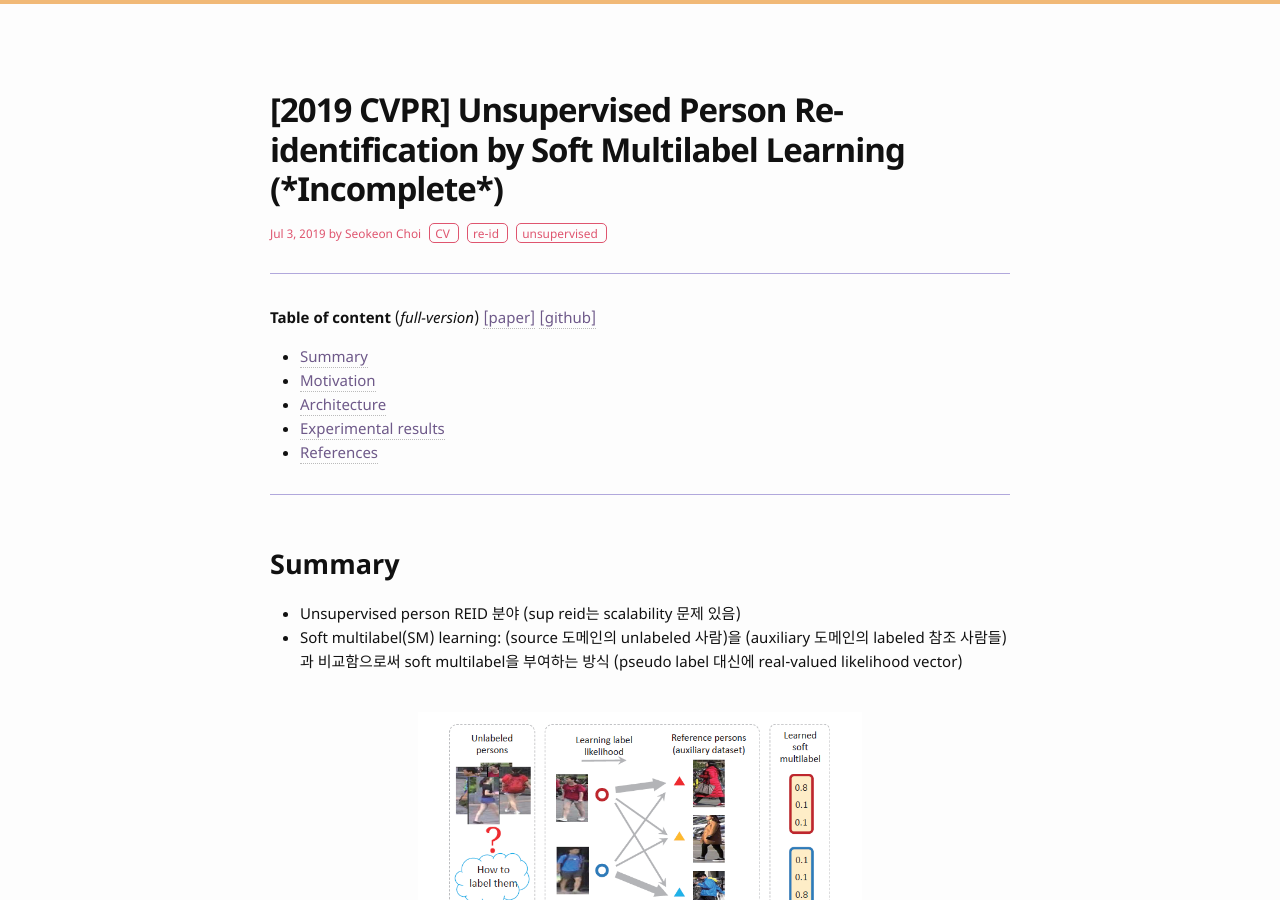
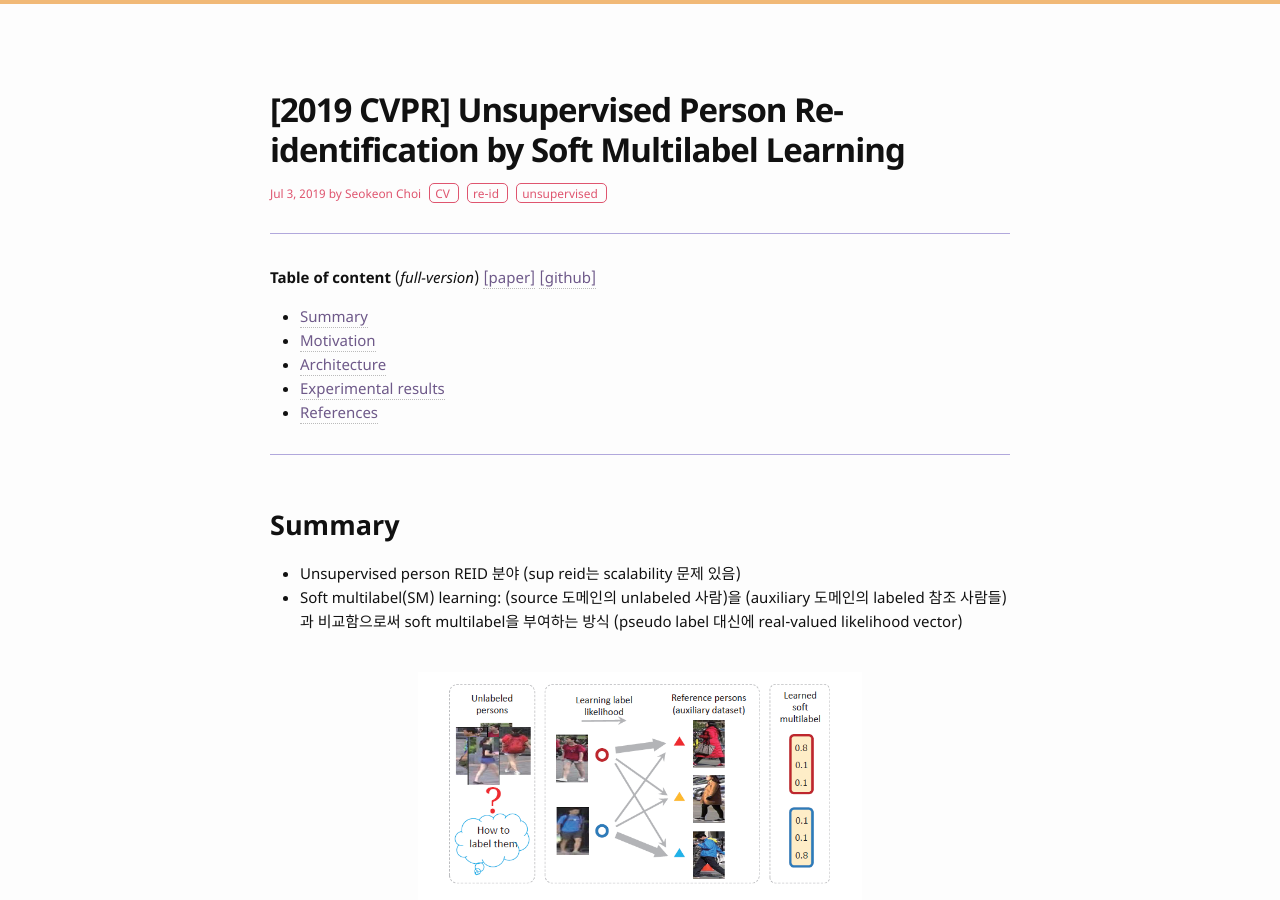
Before and after one commit to bismex/bismex.github.io, a Jekyll site: the page built from _posts/2019-07-03-MAR.md, in a window 1280 px wide and 900 px high. Built offline with Jekyll 4.4.1, drawn with Linux system fonts in a browser that asks for light colours; formulas are drawn with MathJax 3; some of the changed text lies outside the part shown.

Commit message:
Update 2019-07-03-MAR.md

```diff
--- a/_posts/2019-07-03-MAR.md
+++ b/_posts/2019-07-03-MAR.md
@@ -1,7 +1,7 @@
 ---
 layout: post
-title: "[2019 CVPR] Unsupervised Person Re-identification by Soft Multilabel Learning (*Incomplete*)"
-date: 2019-07-03 15:00:00
+title: "[2019 CVPR] Unsupervised Person Re-identification by Soft Multilabel Learning"
+date: 2019-07-03 21:00:00
 tags: CV re-id unsupervised
 ---
 
```
Also changed, not shown: other parts of _posts/2019-07-03-MAR.md (+1 -1 lines).
